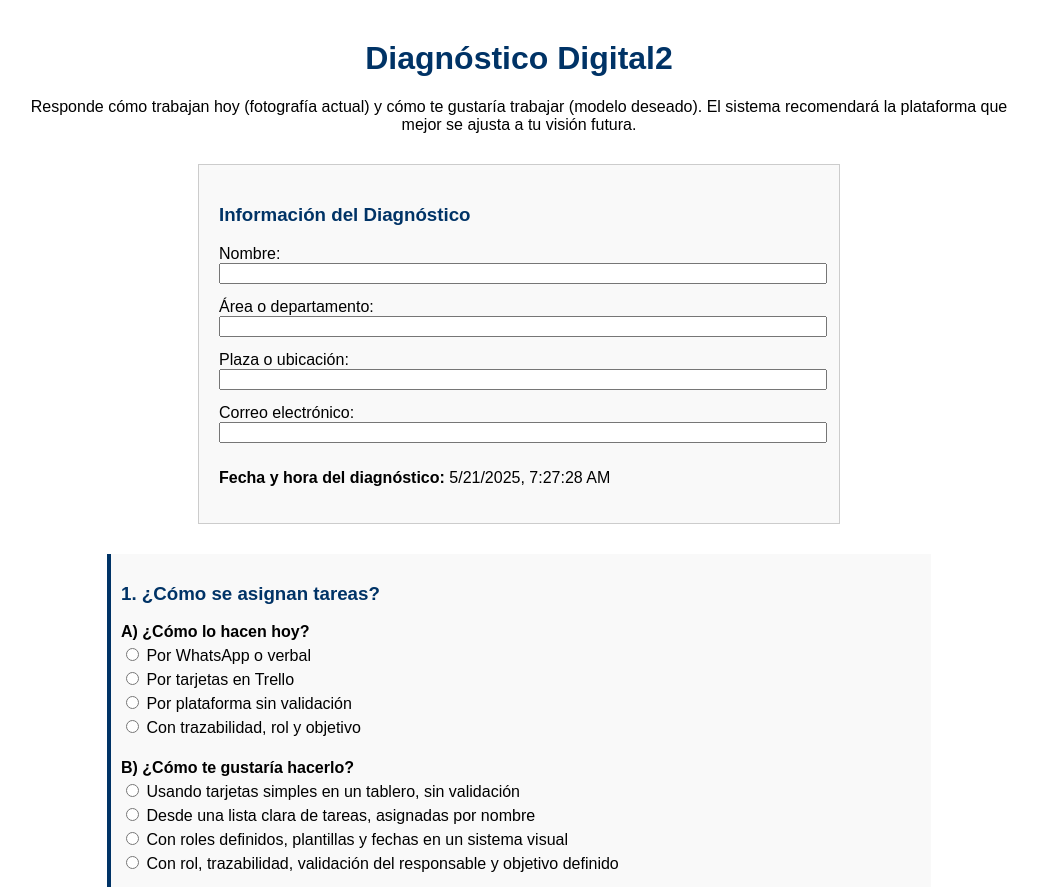
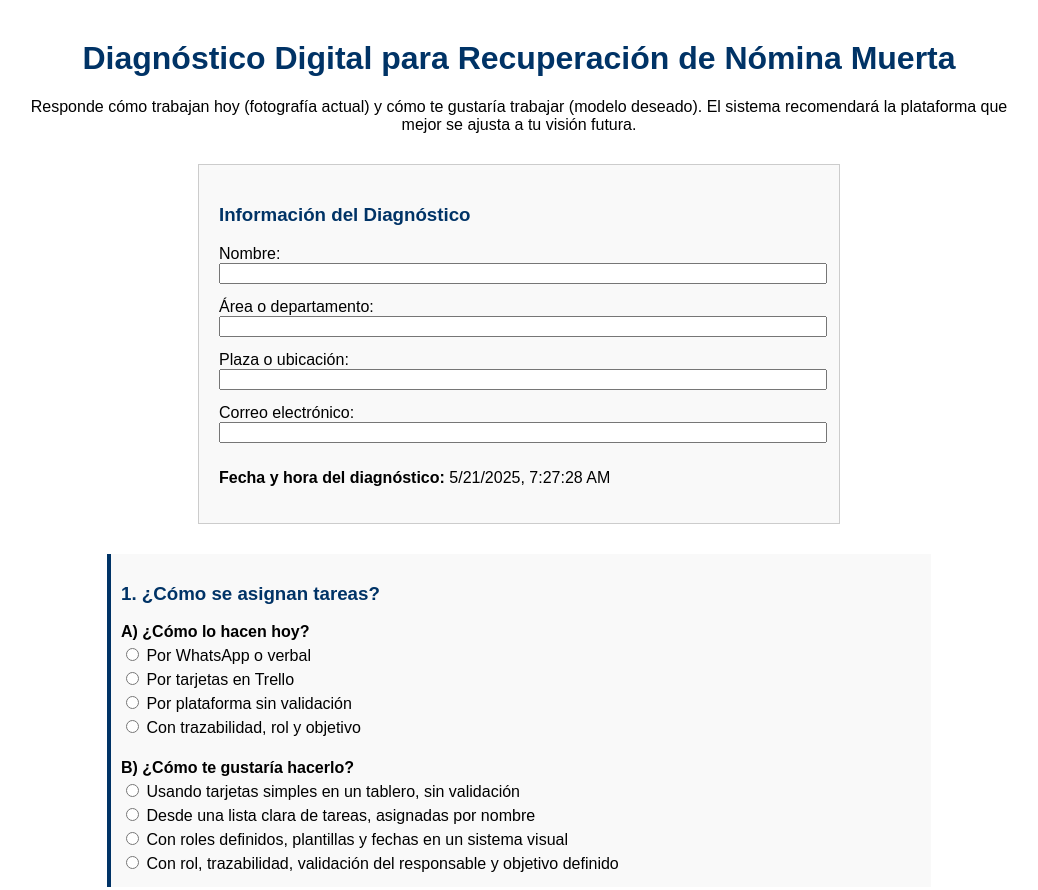
Before and after one commit to XimplerApp/Diagnostico-Kanban-Digital, a plain HTML site: page index.html in a window 1280 px wide. Shown: the top 890 px of the page, without its empty margins (121-1159 px from the left). Drawn offline with nearby package versions, Linux system fonts and the light colour scheme.

Commit message:
Update index.html

```diff
--- a/index.html
+++ b/index.html
@@ -4,7 +4,7 @@
 <html lang="es">
 <head>
 <meta charset="utf-8"/>
-<title>Diagnóstico Digital– index.html</title>
+<title>Diagnóstico Digital NM– index.html</title>
 <script src="https://cdn.jsdelivr.net/npm/chart.js"></script>
 <style>
     body { font-family: Arial, sans-serif; margin: 40px auto; max-width: 1000px; text-align: center; }
@@ -17,7 +17,7 @@
   </style>
 </head>
 <body>
-<h1>Diagnóstico Digital2</h1>
+<h1>Diagnóstico Digital para Recuperación de Nómina Muerta</h1>
 <p>Responde cómo trabajan hoy (fotografía actual) y cómo te gustaría trabajar (modelo deseado). El sistema recomendará la plataforma que mejor se ajusta a tu visión futura.</p>
 <div style="margin: 30px auto; max-width: 600px; text-align: left; padding: 20px; border: 1px solid #ccc; background: #f9f9f9;">
 <h3 style="color: #003366;">Información del Diagnóstico</h3>
```
